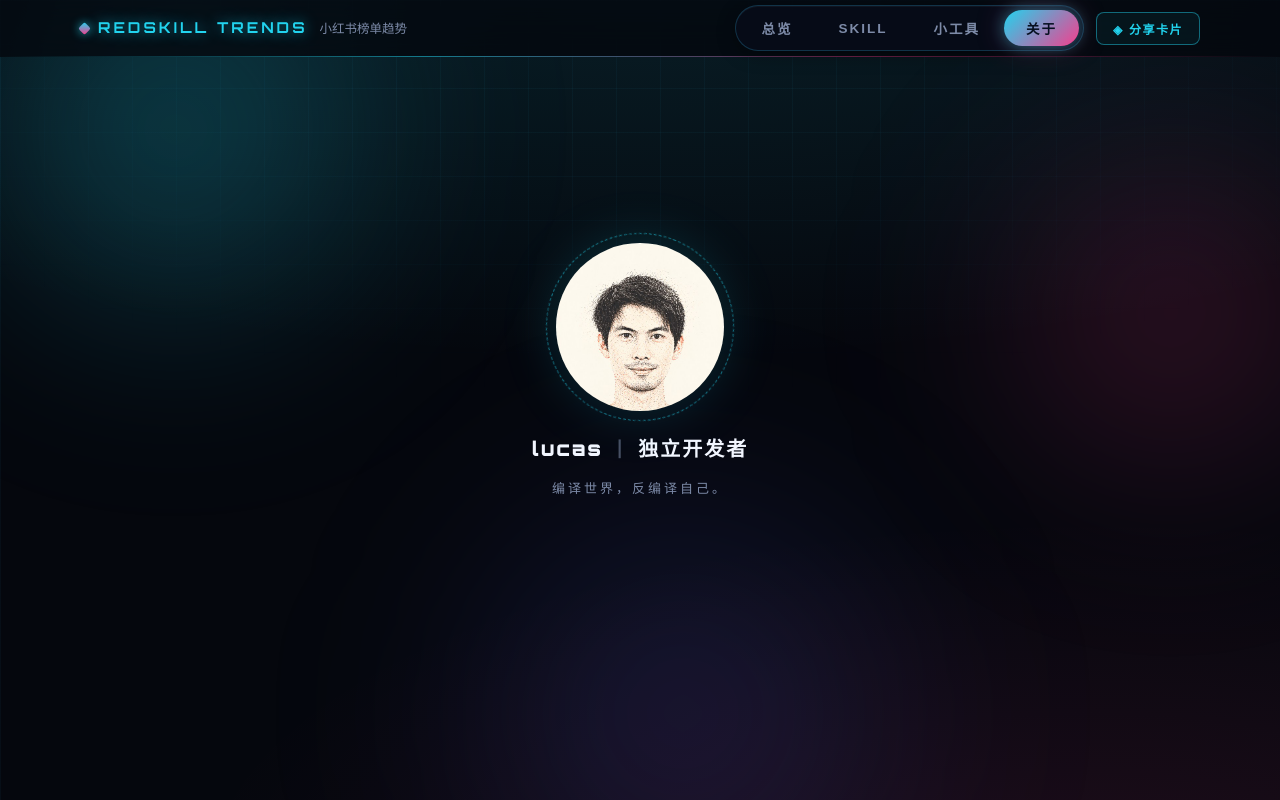
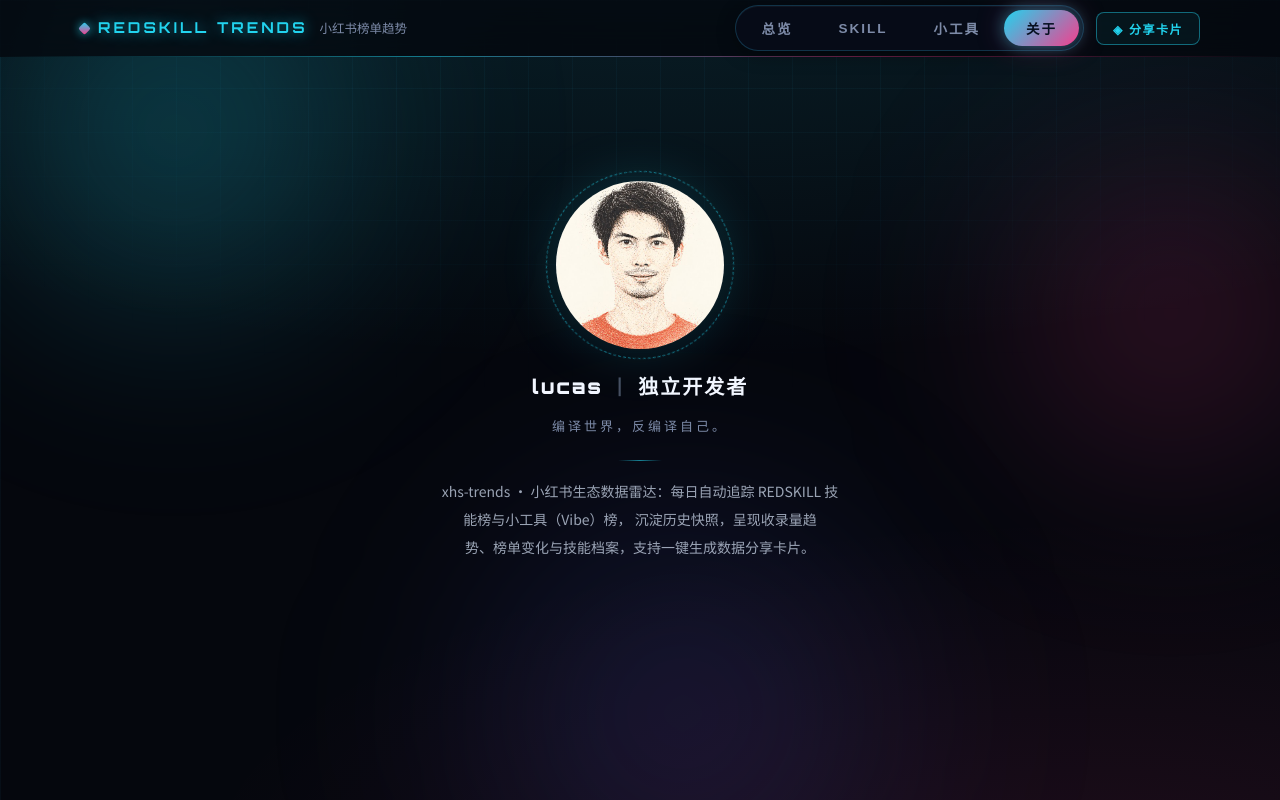
Before and after one commit to yjmm10/xhs-trends, a React (Vite) app: page / in a window 1280 px wide. Both pictures are taken after a click on the button "关于". Built offline with nearby package versions, Linux system fonts and the light colour scheme.

Commit message:
fix(about): recenter avatar crop in circle; add project intro to about page

```diff
--- a/src/App.tsx
+++ b/src/App.tsx
@@ -677,6 +677,10 @@ export default function App() {
               lucas <span className="about-sep">|</span> 独立开发者
             </div>
             <p className="about-line">编译世界，反编译自己。</p>
+            <p className="about-bio">
+              xhs-trends · 小红书生态数据雷达：每日自动追踪 REDSKILL 技能榜与小工具（Vibe）榜，
+              沉淀历史快照，呈现收录量趋势、榜单变化与技能档案，支持一键生成数据分享卡片。
+            </p>
           </div>
         )}
       </div>
--- a/src/styles.css
+++ b/src/styles.css
@@ -1746,6 +1746,23 @@ a.cat-item-name:hover {
   letter-spacing: 3px;
   margin: 14px 0 0;
 }
+/* 项目简介：居中窄栏，弱化但可读 */
+.about-bio {
+  max-width: 560px;
+  margin: 22px 0 0;
+  font-size: 14px;
+  line-height: 2;
+  color: rgba(196, 207, 226, 0.78);
+  text-wrap: balance;
+}
+.about-bio::before {
+  content: '';
+  display: block;
+  width: 44px;
+  height: 1px;
+  margin: 0 auto 16px;
+  background: linear-gradient(90deg, transparent, rgba(34, 211, 238, 0.6), transparent);
+}
 .snap-grid {
   display: grid;
   grid-template-columns: 1fr 1fr;
```
Also changed, not shown: src/assets/avatar.jpg.
